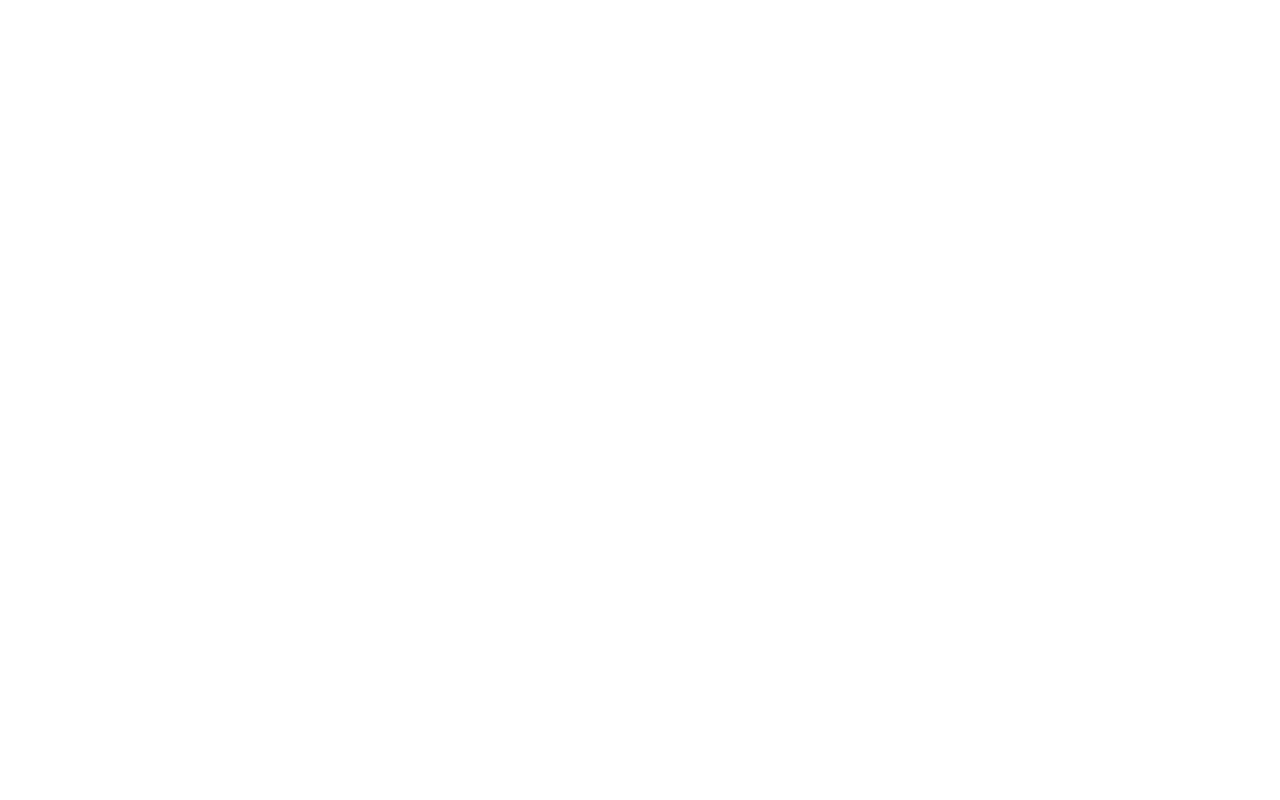
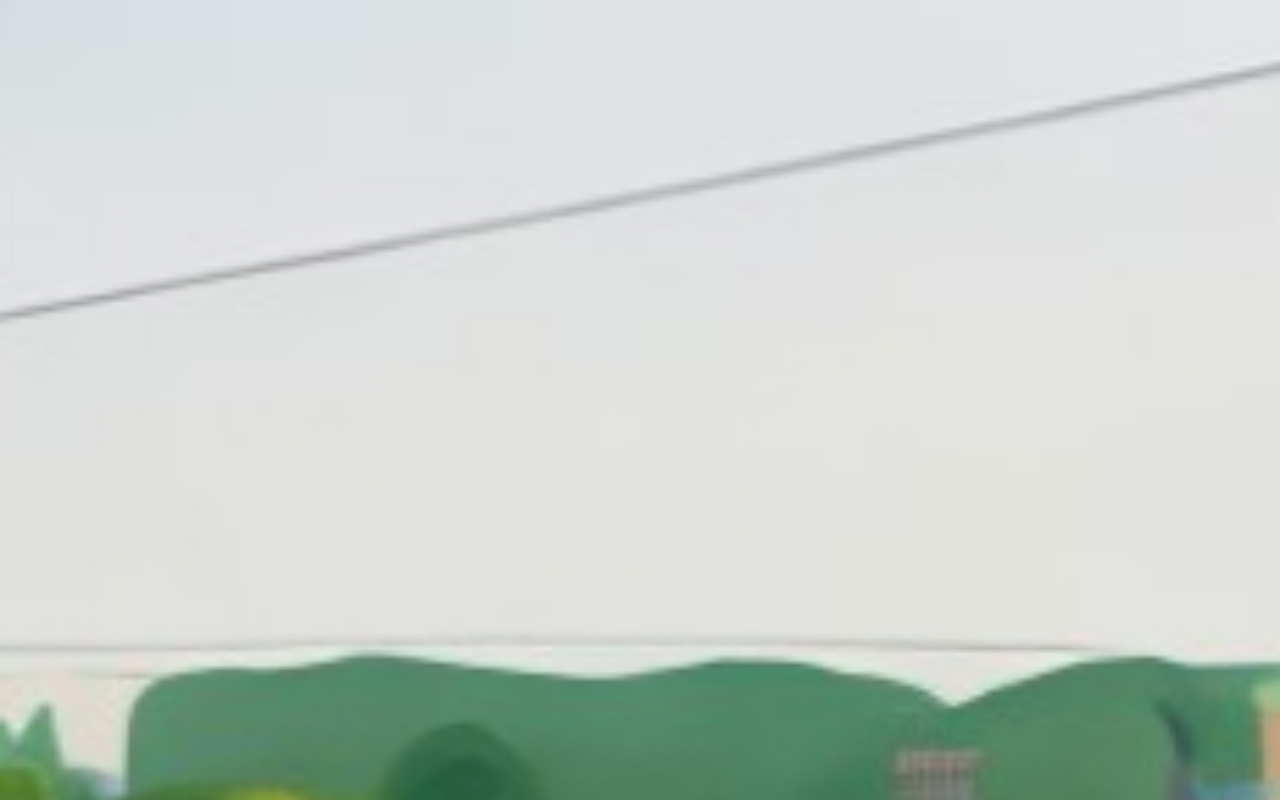
Before and after one commit to cnehle/keykeeper, a plain HTML site: page src/index.html in a window 1280 px wide. Drawn offline with Linux system fonts and the light colour scheme.

Commit message:
firstframe class and frame-conteiner class added to html and to css

```diff
--- a/src/css/style.css
+++ b/src/css/style.css
@@ -0,0 +1,26 @@
+.first-frame,
+.frame-container
+{
+    display: flex;
+    flex-direction: column;
+    align-items: center;
+    justify-content: center;
+}
+.frame-container
+{
+    height: 726px;
+    gap: 173px;
+    cursor: pointer;
+}
+.first-frame
+{
+    position: relative;
+    width: 100%;
+    height: 800px;
+    overflow: hidden;
+    background-image: url(/src/img/FirstFrame1.jpg);
+    background-size: cover;
+    background-repeat: no-repeat;
+    background-position: top;
+    mix-blend-mode: normal;
+}
--- a/src/index.html
+++ b/src/index.html
@@ -11,6 +11,10 @@
 <body>
     <!-- Главная страница -->
     <div class="first-frame">
+        <!-- Frame, содержащий все элементы главной страницы -->
+        <main class="frame-container" data-scroll-to="frameMain" id="frameMain">
+
+        </main>
     </div>
 </body>
 </html>
```
